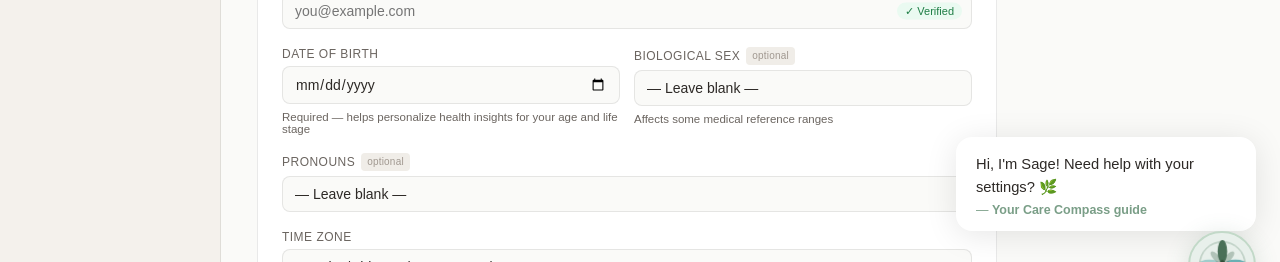
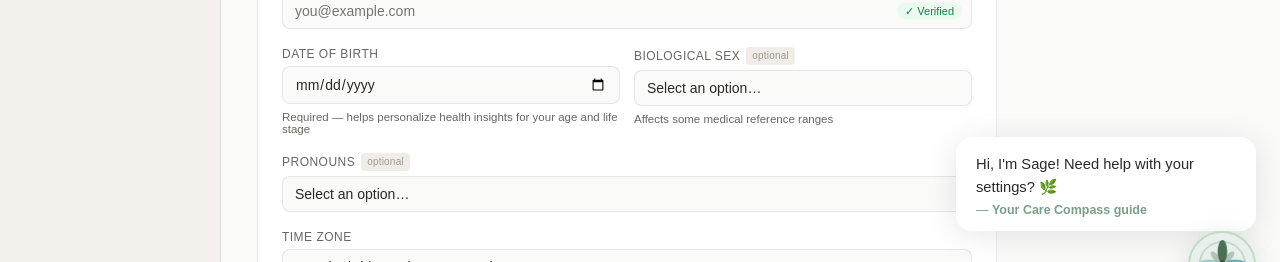
Before and after one commit to tiffanykbuettner-lab/care-compass-landing, a React (Vite) app: page /account in a window 1280 px wide. Shown: the part 477-739 px from the top of the page. Built offline with nearby package versions, Linux system fonts and the light colour scheme.

Commit message:
change leave blank to select

```diff
--- a/src/CareCompassSettings.jsx
+++ b/src/CareCompassSettings.jsx
@@ -926,7 +926,7 @@ function ProfilePanel({ form, setForm, markDirty }) {
             </Field>
             <Field label="Biological sex" optional hint="Affects some medical reference ranges">
               <StyledSelect value={form.sex} onChange={set("sex")}>
-                <option value="">— Leave blank —</option>
+                <option value="">Select an option…</option>
                 <option>Female</option>
                 <option>Male</option>
                 <option>Intersex</option>
@@ -938,7 +938,7 @@ function ProfilePanel({ form, setForm, markDirty }) {
           {/* Pronouns */}
           <Field label="Pronouns" optional>
             <StyledSelect value={form.pronouns} onChange={set("pronouns")}>
-              <option value="">— Leave blank —</option>
+              <option value="">Select an option…</option>
               <option>She / Her</option>
               <option>He / Him</option>
               <option>They / Them</option>
```
